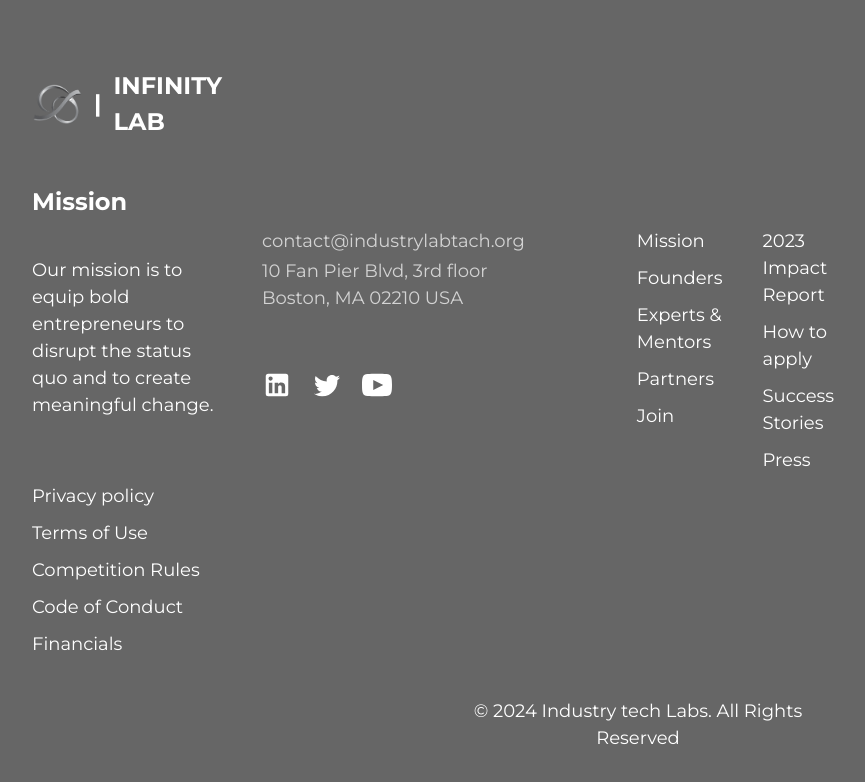
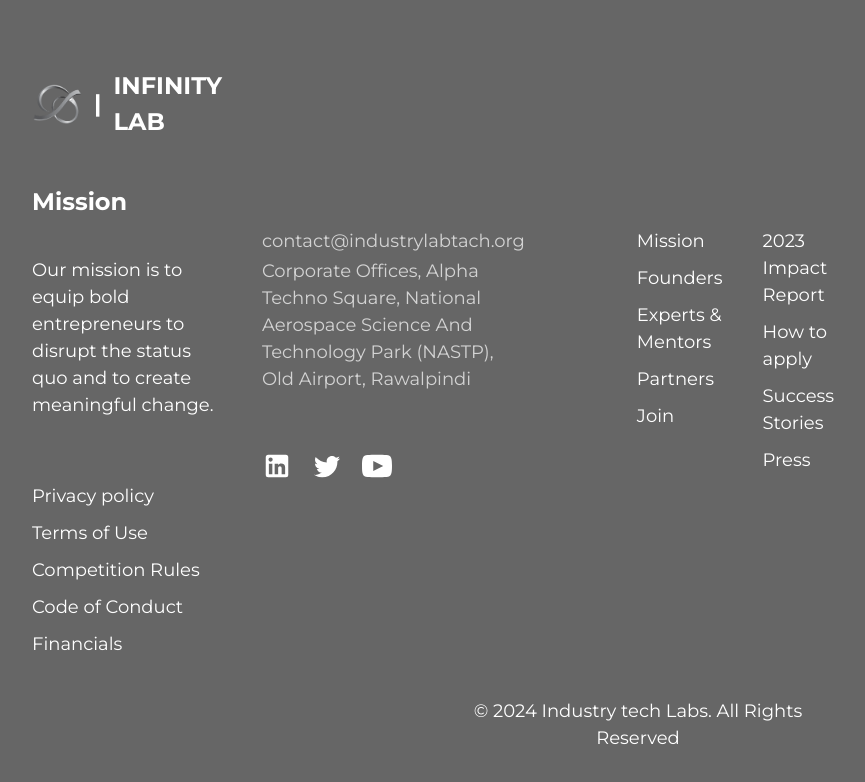
Before and after one commit to FaseehHayat21/Industry-tech-labs-4.0, a React (Vite) app: page / in a window 1280 px wide. Shown: the part 4791-5573 px from the top of the page, without its empty margins (192-1057 px from the left). Built offline with nearby package versions, Linux system fonts and the light colour scheme; a web font is replaced by a local one.

Commit message:
address updated

```diff
--- a/src/component/LandingPage/footer/Footer.jsx
+++ b/src/component/LandingPage/footer/Footer.jsx
@@ -32,7 +32,7 @@
                 <div className="footer-center">
                     <div className="contact-info">
                         <a href="mailto:contact@masschallenge.org">contact@industrylabtach.org</a>
-                        <p>10 Fan Pier Blvd, 3rd floor Boston, MA 02210 USA</p>
+                        <p>Corporate Offices, Alpha Techno Square, National Aerospace Science And Technology Park (NASTP), Old Airport, Rawalpindi</p>
 
                     </div>
                     <div className="social-icons">
```
